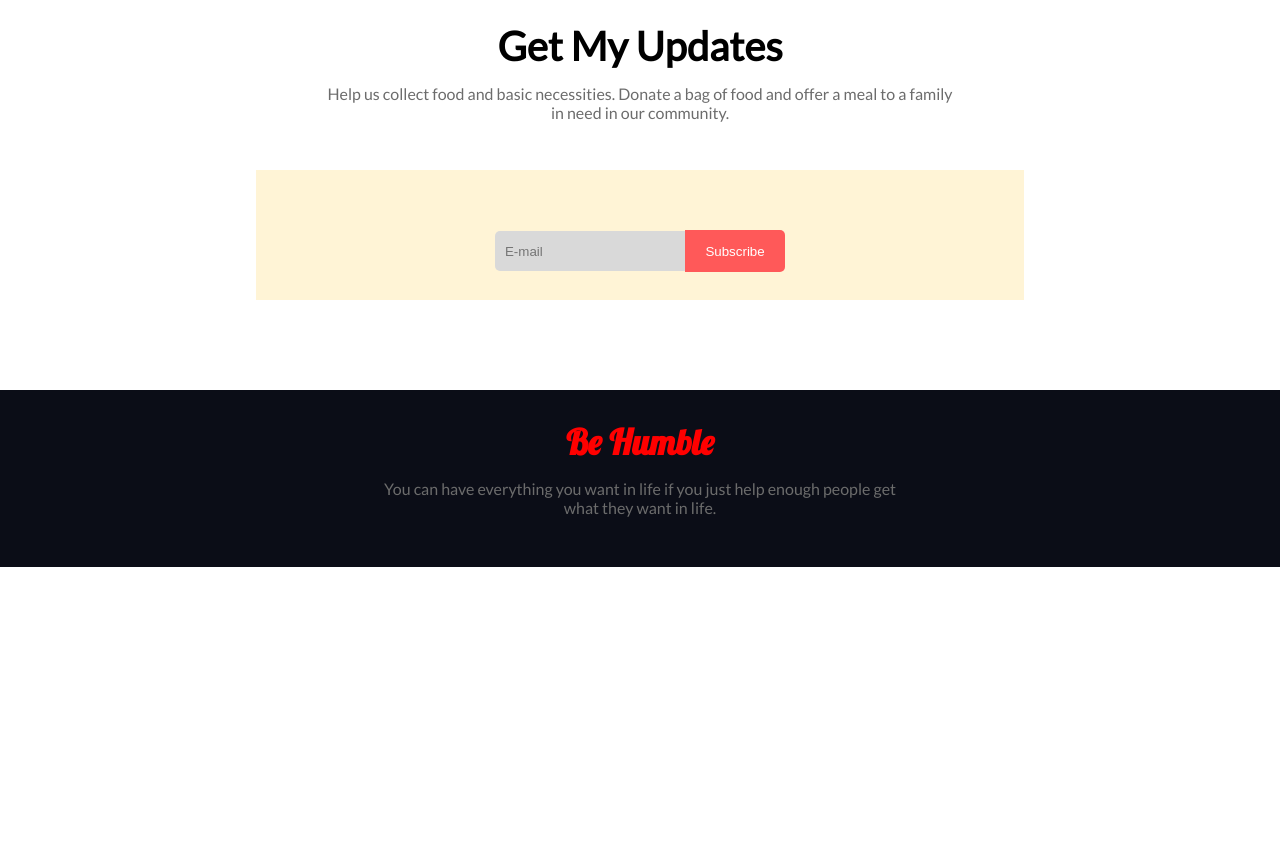
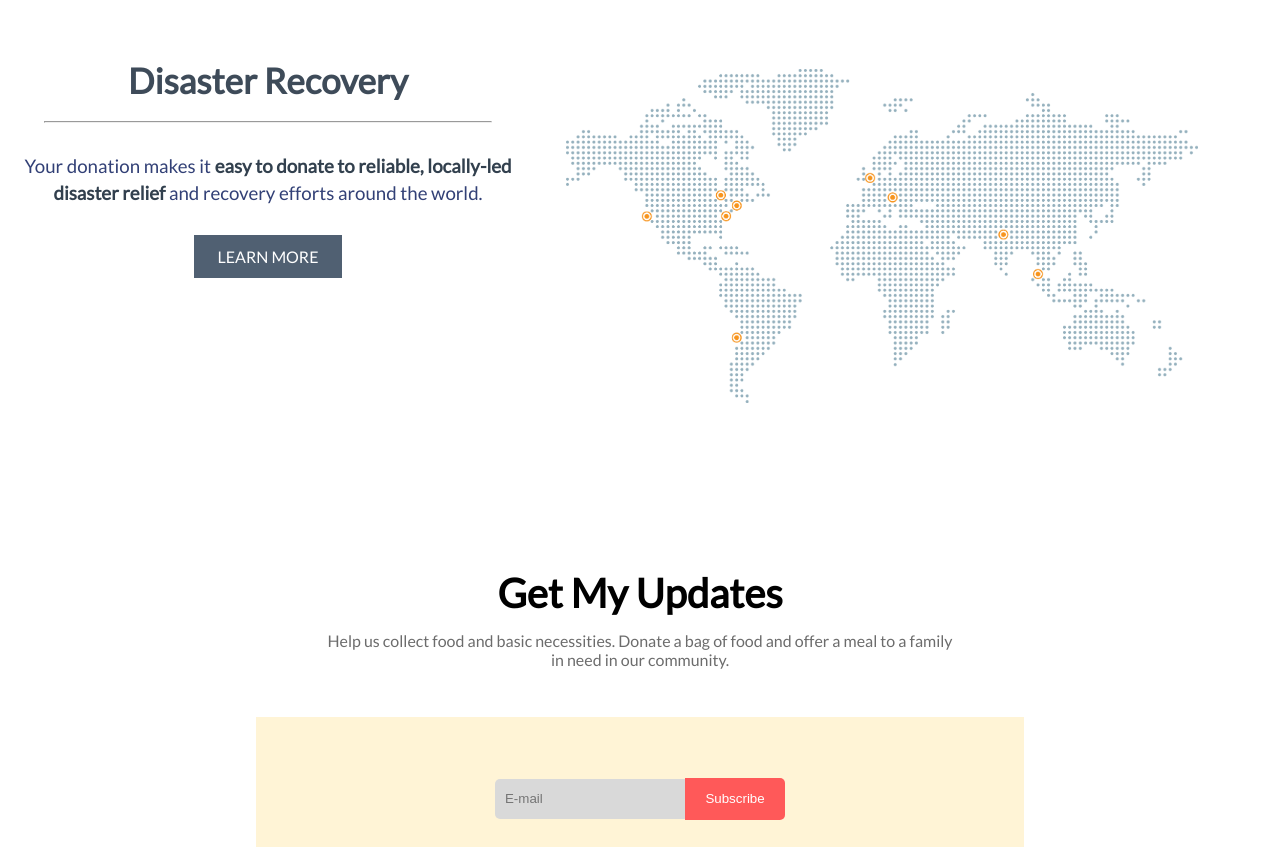
Before and after one commit to Mehedi556/Developer_portfolio0, a plain HTML site: page index.html in a window 1280 px wide. Shown: the part 1840-2690 px from the top of the page. Before the commit the page ends 2407 px from the top, so only its background shows below. Drawn offline with Linux system fonts and the light colour scheme.

Commit message:
Final work

```diff
--- a/index.html
+++ b/index.html
@@ -86,9 +86,26 @@
 
 </section>
 
-<!-----------End of Section Two-------------->
+<!--------End of Section two---------->
 
 <section class="third_section">
+    <div class="content">
+        <h1>Disaster Recovery</h1>
+        <hr>
+        <h3>Your donation makes it <span> easy to donate to reliable, locally-led disaster relief</span>  and recovery efforts around the world.</h3>
+        <a class="learn_class" href="#">LEARN MORE</a>
+    </div>
+    <div class="world_img">
+        <img class="image" src="images/world.png" alt="">
+    </div>
+
+</section>
+
+
+
+<!-----------End of Third Section-------------->
+
+<section class="fourth_section">
     <h1>Get My Updates</h1>
     <p>Help us collect food and basic necessities. Donate a bag of food and offer a meal to a family <br> in need in our community.</p>
     <div class="input">
@@ -96,6 +113,13 @@
         <button class="button">Subscribe</button>
     </div>
 </section>
+
+
+
+<!----------------End of fourth_section------------------->
+
+
+
 
 </body>
 
--- a/style.css
+++ b/style.css
@@ -35,7 +35,7 @@ body{
   background-color: #ff5959;
   border-radius: 5px;
 }
-
+/*-------------End of section one------------------*/
 .section_two {
   text-align: center;
 }
@@ -107,6 +107,7 @@ body{
 .donation_plan {
   display: flex;
   justify-content: center;
+  margin-bottom: 150px;
 }
 .donation_type {
   width: 23%;
@@ -126,16 +127,75 @@ body{
 #color3 {
   background: #fff4d6;
 }
-.third_section {
+
+/*--------End of Section Two----------*/
+
+
+
+
+.third_section{
+  display:flex;
+  background-color: #FFFFFF;
+  padding:20px
+}
+
+.third_section .content{
+  width:40%;
+  text-align: center;
+}
+.third_section .world_img{
+  width:60%;
+}
+.third_section .content h1{
+  color: #3E4B59;
+  font-weight: 900;
+  font-size: 35px;
+  padding-bottom: 20px;
+}
+.third_section .content h3{
+  color:#324076;
+  font-weight: 400;
+  line-height: 27px;
+  padding-top: 30px;
+  padding-bottom: 20px;
+  margin-bottom:20px;
+}
+.learn_class{
+  text-decoration: none;
+    background-color: #506072;
+    padding: 12px 24px;
+    color: white;
+    font-weight: 500;
+}
+.third_section .content span{
+color:#32404E;
+font-weight: bolder;
+}
+.third_section .content hr{
+  width: 90%;
+  margin: 0 auto;
+}
+.third_section .world_img{
+ width:60%;
+}
+.third_section .world_img .image{
+  width: 85%;
+  padding: 10px 50px;
+}
+
+/*-------End of third section-----------*/
+
+
+.fourth_section {
   text-align: center;
   margin-top: 120px;
 }
-.third_section h1 {
+.fourth_section h1 {
   font-weight: bolder;
   font-size: 40px;
   line-height: 75px;
 }
-.third_section p {
+.fourth_section p {
   color: #6c6c6c;
 }
 .input {
@@ -167,6 +227,8 @@ body{
   margin-left: -3px;
   border-radius: 0px 5px 5px 0px;
 }
+/*-------End of fourth section--------*/
+
 footer{
   background-color: #0B0D17;
   text-align: center;
@@ -182,8 +244,4 @@ footer p{
   color:#6C6C6C;
   font-family: 'Lato', sans-serif;
   padding-bottom: 50px;
-
-
-
-
 }
```
Also changed, not shown: images/Artboard-6-copy-2.png (added), images/world.png (added).
